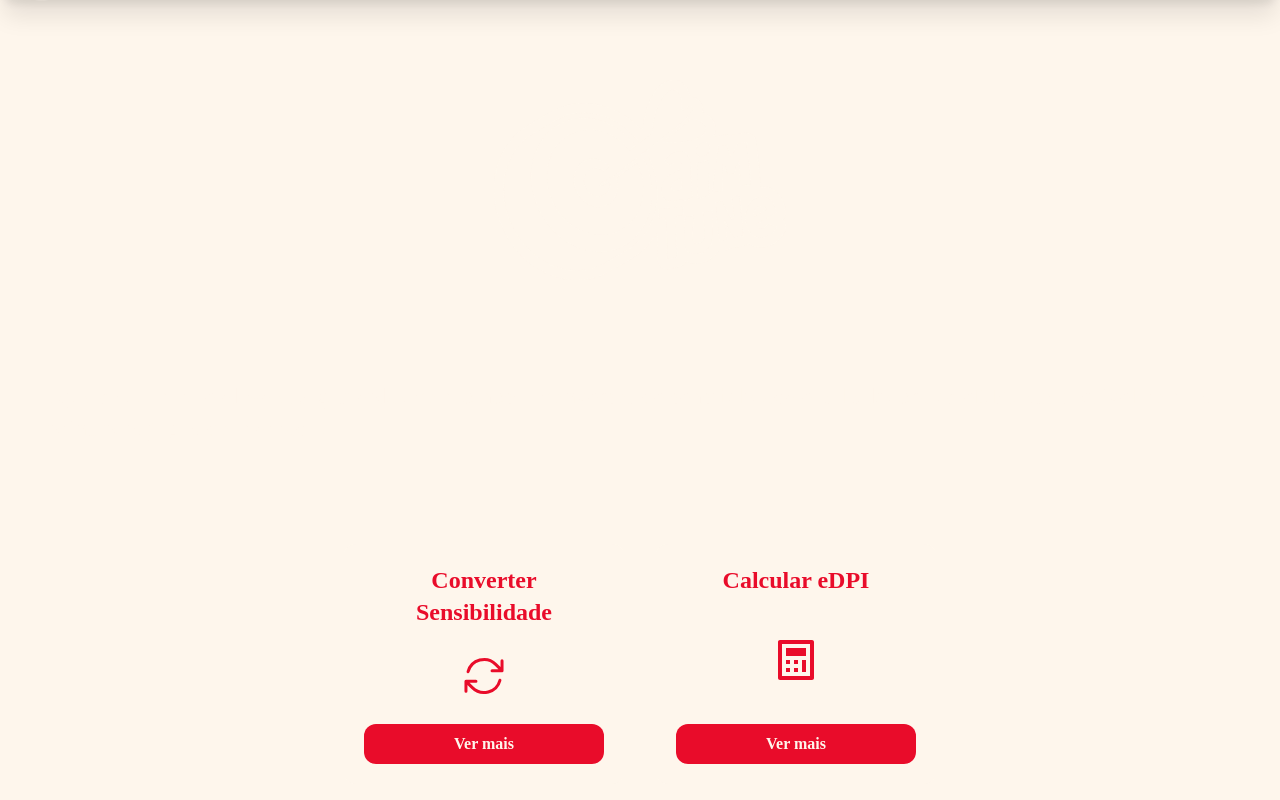
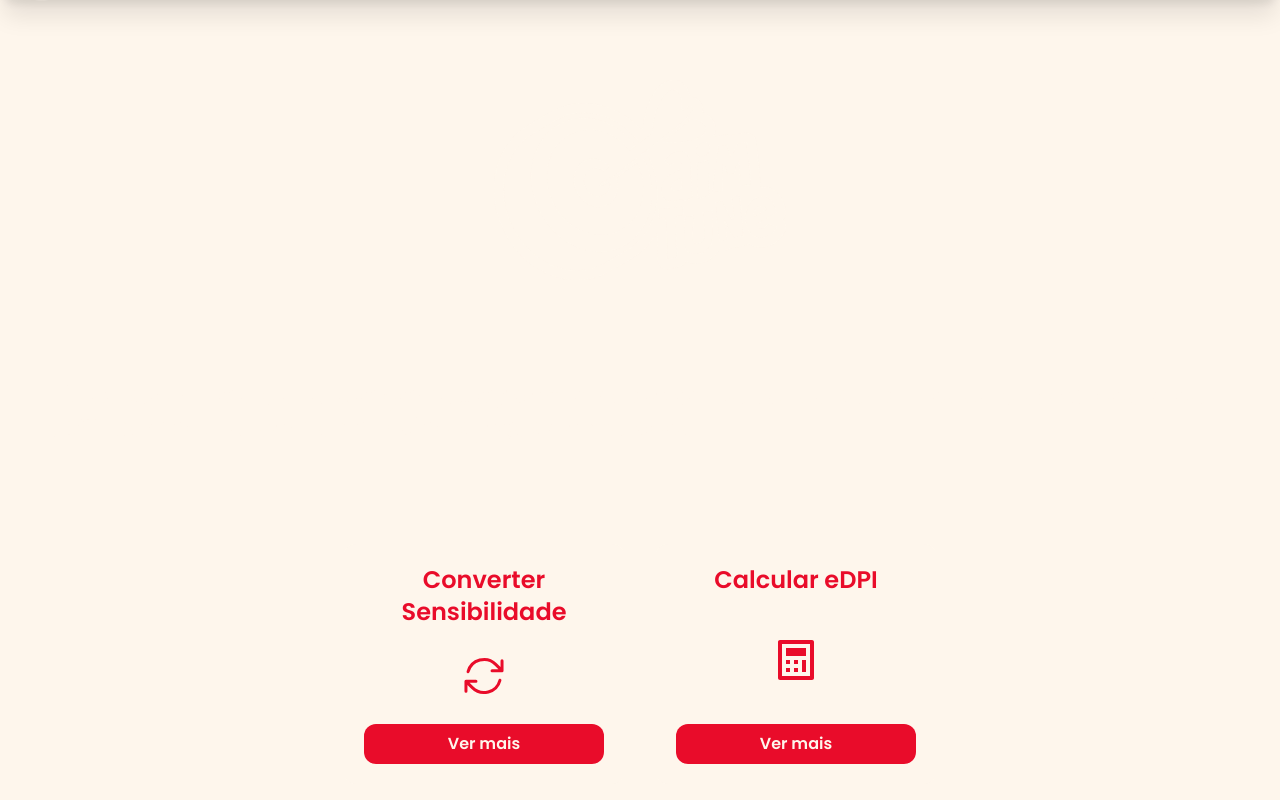
Before and after one commit to MatheusTofani/aimtune, a Next.js app: page / in a window 1280 px wide. Shown: the top 800 px of the page. Built offline with nearby package versions, Linux system fonts and the light colour scheme.

Commit message:
Atualizando fontes

```diff
--- a/package.json
+++ b/package.json
@@ -12,7 +12,7 @@
     "@reduxjs/toolkit": "^2.6.1",
     "babel-plugin-styled-components": "^2.1.4",
     "git-filter-repo": "^0.0.30",
-    "next": "15.2.2",
+    "next": "^15.3.5",
     "react": "^19.0.0",
     "react-dom": "^19.0.0",
     "react-icons": "^5.5.0",
--- a/src/app/globals.css
+++ b/src/app/globals.css
@@ -1,11 +1,12 @@
+@import url('https://fonts.googleapis.com/css2?family=Poppins:wght@400;600;700&display=swap');
 @import "tailwindcss";
 
 * {
-    font-family: Poppins;
+  font-family: 'Poppins', sans-serif;
 }
 
 body {
-    background-color: #FEF6EC;
+  background-color: #FEF6EC;
 }
 
 input[type="number"]::-webkit-inner-spin-button,
--- a/src/app/layout.js
+++ b/src/app/layout.js
@@ -1,6 +1,7 @@
 import "./globals.css";
 import Providers from "./providers";
 import StyledComponentsRegistry from "./styled-registry";
+import { Poppins } from 'next/font/google';
 
 export const metadata = {
   title: "Aim Tune",
@@ -10,9 +11,15 @@ export const metadata = {
   },
 };
 
+const poppins = Poppins({
+  subsets: ['latin'],
+  weight: ['400', '600', '700'],
+  variable: '--font-poppins',
+});
+
 export default function RootLayout({ children }) {
   return (
-    <html lang="pt-BR">
+    <html lang="pt-BR" className={poppins.className}>
       <body className="antialiased">
         <StyledComponentsRegistry>
           <Providers>{children}</Providers>
```
Also changed, not shown: 1 other file (tests, documents, lock files or other folders).
